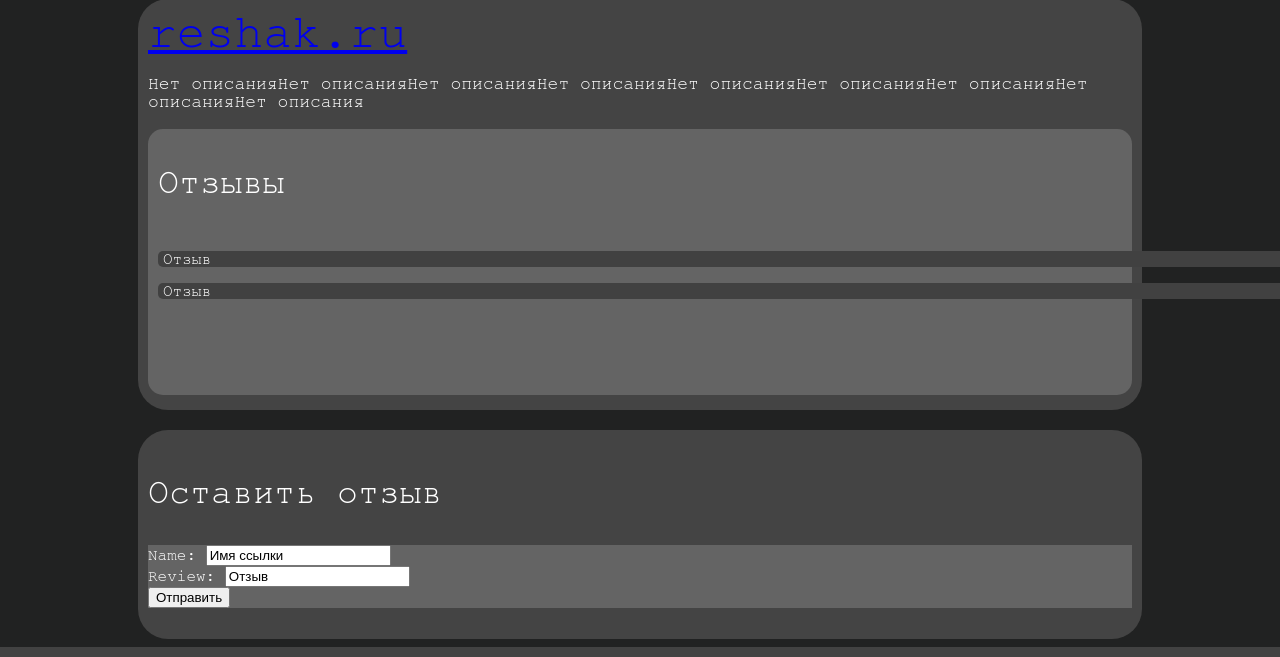
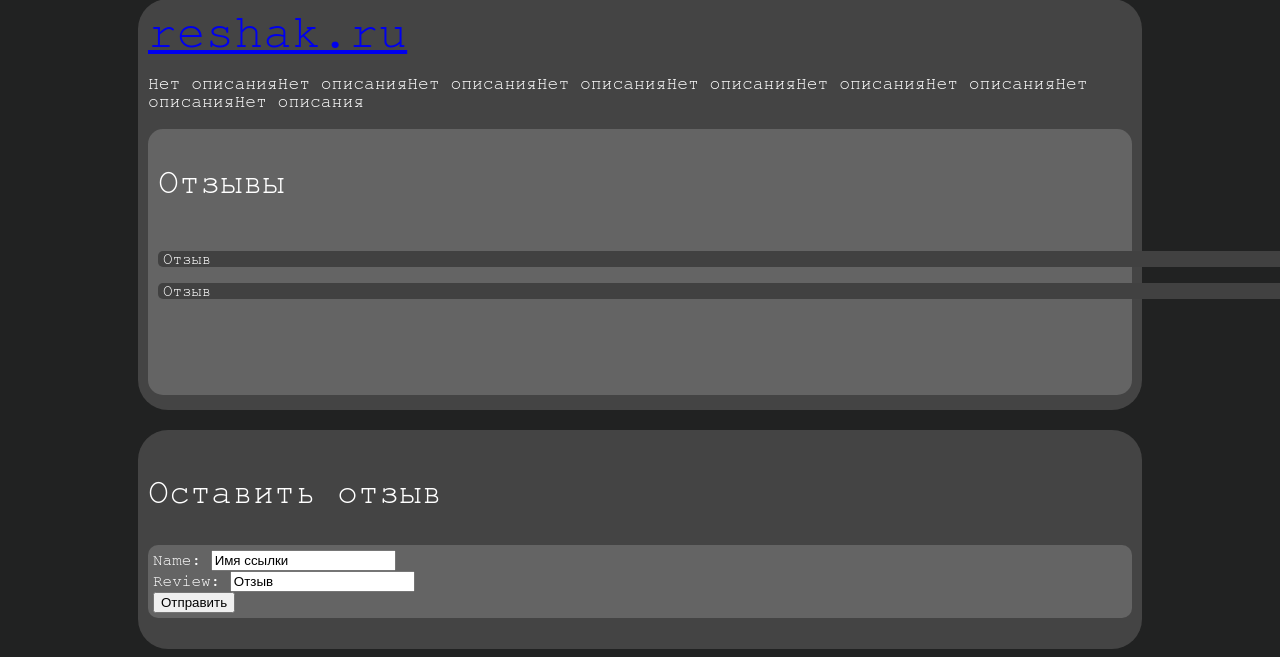
Before and after one commit to ytka-ciber/gdzlist, a Django app: page /hub/ in a window 1280 px wide; the page is wider, and only the part inside the window is pictured. Shown: the part 1100-1757 px from the top of that part. Run offline with Django 5.2, Linux system fonts and the light colour scheme; data comes from the database, SQL or seed files in the repository.

Commit message:
Оформление

```diff
--- a/links/static/css/links_hub.css
+++ b/links/static/css/links_hub.css
@@ -52,6 +52,8 @@
 
 .review_form {
     background-color: #646464;
+    border-radius: 10px;
+    padding: 5px;
 }
 
 .fs_35 {
```
